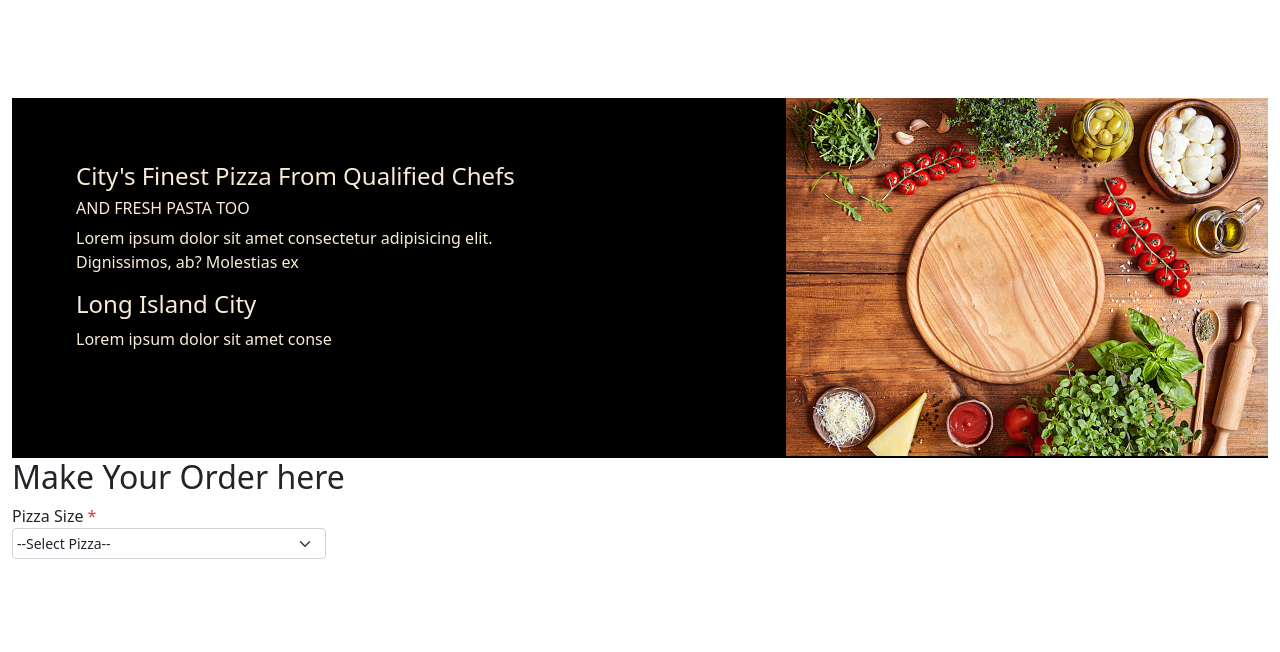
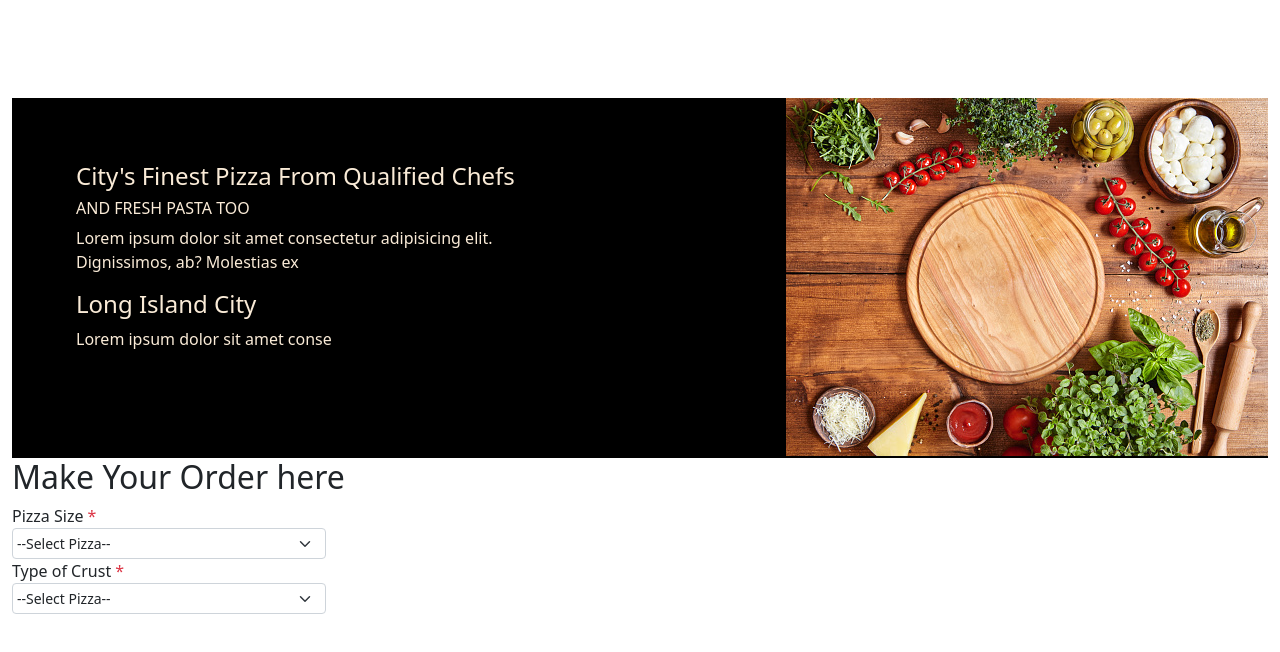
Before and after one commit to Joseph-Wairimu/pizza-palace, a plain HTML site: page index.html in a window 1280 px wide. Shown: the part 1022-1674 px from the top of the page. Drawn offline with nearby package versions, Linux system fonts and the light colour scheme.

Commit message:
adding select for type of crust

```diff
--- a/index.html
+++ b/index.html
@@ -83,6 +83,19 @@
   <option value="3">large</option>
 </select>
 
+<label for="">Type of Crust <span class="text-danger">*</span> </label>
+<select class="form-select form-select-sm w-25 p-1" aria-label=".form-select-sm example">
+  <option value="" selected disabled>--Select Pizza--</option>
+  <option value="1">Crispy</option>
+  <option value="2">Stuffed</option>
+  <option value="3">Gluten-Free</option>
+</select>
+
+
+
+
+
+
 
 
 
```
